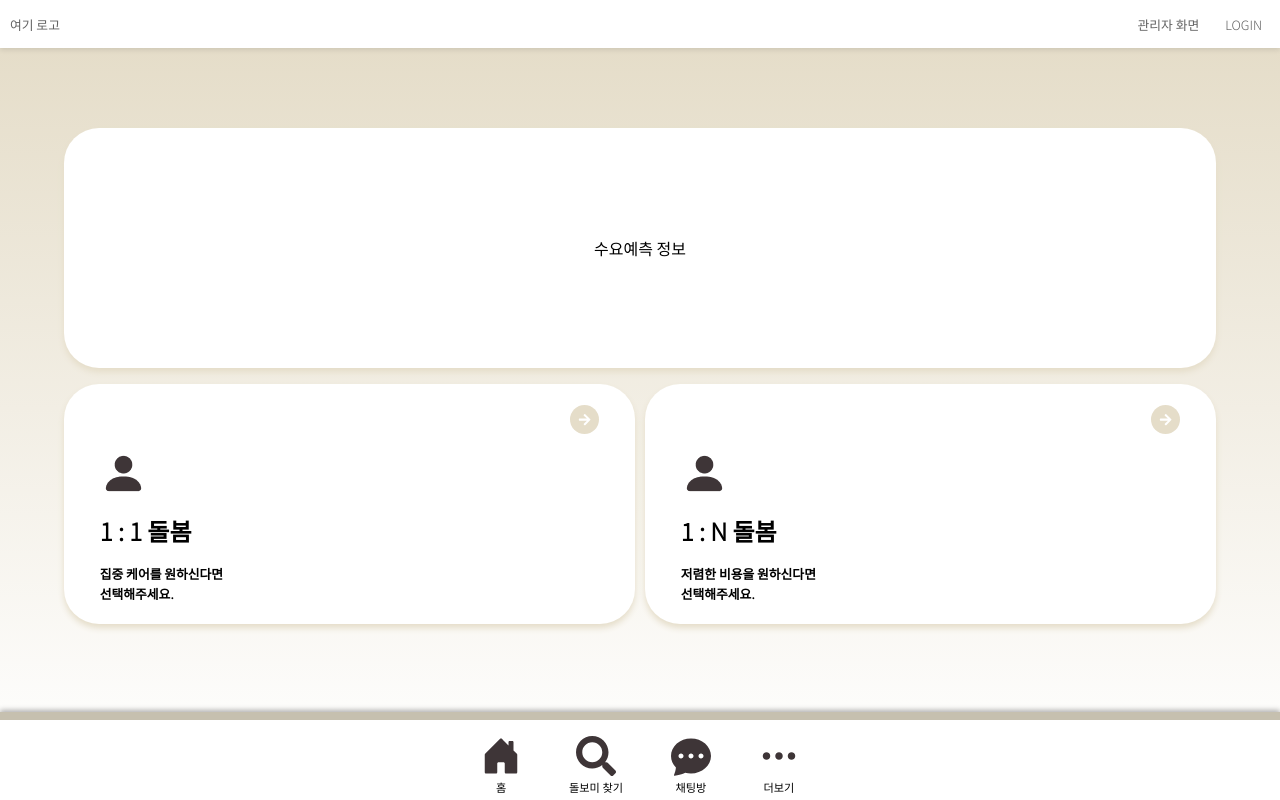
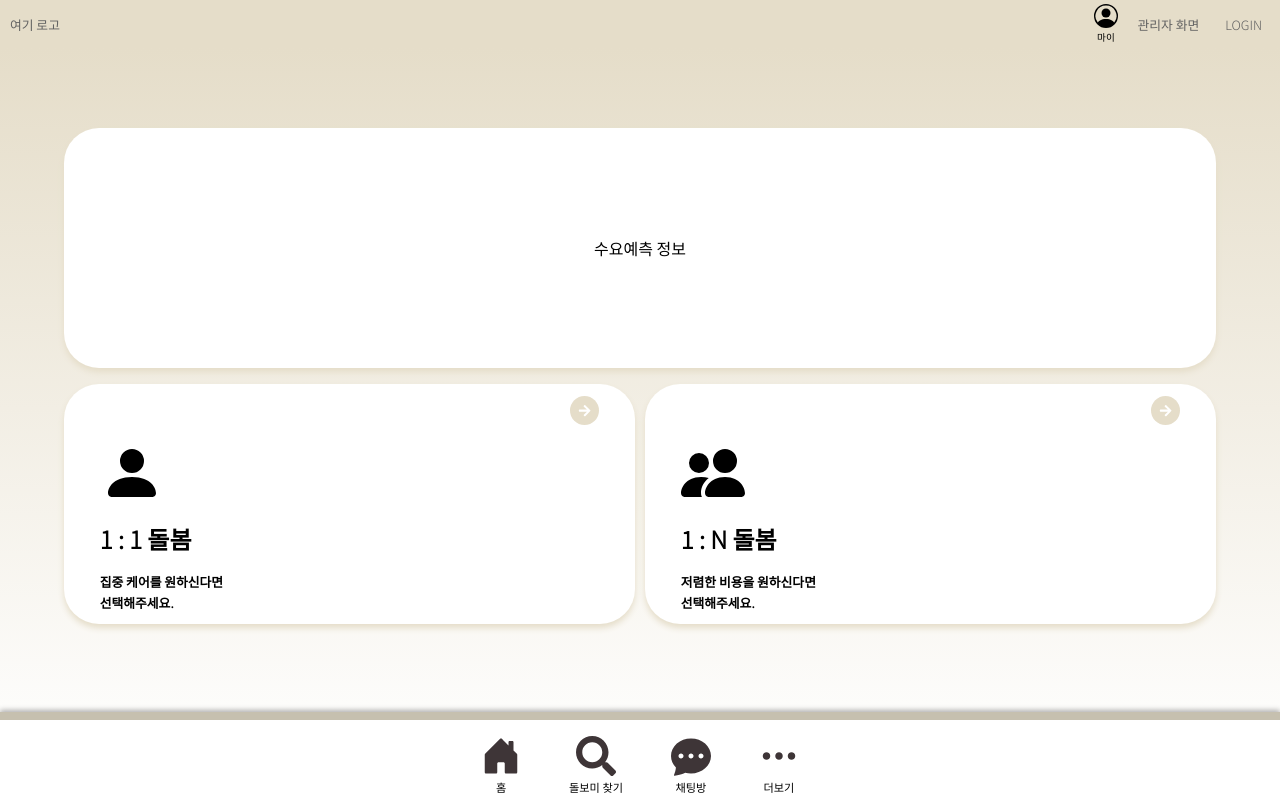
Before and after one commit to yerimi00/GovTech_FE, a React (Vite) app in the folder bombom/: page / in a window 1280 px wide. Built offline with nearby package versions, Linux system fonts and the light colour scheme.

Commit message:
[ADD] header에 my버튼 추가

```diff
--- a/bombom/src/components/header/all_header/header.jsx
+++ b/bombom/src/components/header/all_header/header.jsx
@@ -4,6 +4,7 @@ import { useNavigate, useLocation } from 'react-router-dom';
 import CustomRow from '../../container/CustomRow';
 import CustomColumn from '../../container/CustomColumn';
 import CustomFont from '../../container/CustomFont';
+import { BsPersonCircle } from 'react-icons/bs';
 
 const HeaderContainer = styled.header`
   position: fixed;
@@ -16,8 +17,7 @@ const HeaderContainer = styled.header`
   justify-content: space-between;
   padding-left: 10px;
   padding-right: 10px;
-  background-color: white;
-  box-shadow: 0 2px 5px rgba(0, 0, 0, 0.1);
+  background-color: #E5DDC9;
   z-index: 999;
 `;
 
@@ -31,6 +31,17 @@ display: flex;
 align-items: center;
 justify-content: center;
 padding: 0.5rem;
+cursor: pointer;
+`;
+
+const MyButton = styled.button`
+border-radius: 50%;
+border: none;
+background-color: transparent;
+display: flex;
+align-items: center;
+justify-content: center;
+padding: 0.1rem;
 cursor: pointer;
 `;
 
@@ -49,6 +60,10 @@ export default function Header() {
 
     const goAdmin = () => {
         navigate('/adminpage'); // 관리자화면. 나중에 조건부 렌더링으로 수정할 것임!
+    }
+
+    const goMy = () => {
+        navigate('/mypage');
     }
 
     const handleGoBack = () => {
@@ -70,6 +85,12 @@ export default function Header() {
                     )}
 
                     <CustomRow>
+                        <MyButton onClick={goMy}>
+                            <CustomColumn gap='0.1rem' alignItems='center' justifyContent='center'>
+                                <BsPersonCircle style={{ color: 'black', fontSize: '1.5rem' }} />
+                                <CustomFont color='black' font='0.6rem'>마이</CustomFont>
+                            </CustomColumn>
+                        </MyButton>
                         <Button onClick={goAdmin}>
                             <CustomFont color='#626262' font='0.8rem'>관리자 화면</CustomFont>
                         </Button>
--- a/bombom/src/components/header/all_header/newHeader.jsx
+++ b/bombom/src/components/header/all_header/newHeader.jsx
@@ -16,8 +16,7 @@ const HeaderContainer = styled.header`
   justify-content: space-between;
   padding-left: 10px;
   padding-right: 10px;
-  background-color: white;
-  box-shadow: 0 2px 5px rgba(0, 0, 0, 0.1);
+  background-color: #E5DDC9;
   z-index: 999;
 `;
 
--- a/bombom/src/pages/mainpage/mainpage.jsx
+++ b/bombom/src/pages/mainpage/mainpage.jsx
@@ -5,6 +5,8 @@ import CustomFont from '../../components/container/CustomFont';
 import CustomColumn from '../../components/container/CustomColumn';
 import StyledImg from '../../components/container/StyledImg';
 import { FaArrowRight } from 'react-icons/fa';
+import { BsFillPersonFill } from 'react-icons/bs';
+import { BsPeopleFill } from 'react-icons/bs';
 
 const ContainerCenter = styled.div`
   display: flex;
@@ -73,7 +75,7 @@ const HomePage = () => {
                   </Button>
                 </CustomRow>
                 <CustomRow width='100%' alignItems='center' justifyContent='flex-start'>
-                  <StyledImg src={'icon_person.png'} />
+                  <BsFillPersonFill style={{ color: 'black', fontSize: '4rem' }} />
                 </CustomRow>
                 <CustomRow width='100%' alignItems='center' justifyContent='flex-start'>
                   <CustomFont color='black' font='1.5rem' fontWeight='bold'>
@@ -100,7 +102,7 @@ const HomePage = () => {
                   </Button>
                 </CustomRow>
                 <CustomRow width='100%' alignItems='center' justifyContent='flex-start'>
-                  <StyledImg src={'icon_person.png'} />
+                  <BsPeopleFill style={{ color: 'black', fontSize: '4rem' }} />
                 </CustomRow>
                 <CustomRow width='100%' alignItems='center' justifyContent='flex-start'>
                   <CustomFont color='black' font='1.5rem' fontWeight='bold'>
```
